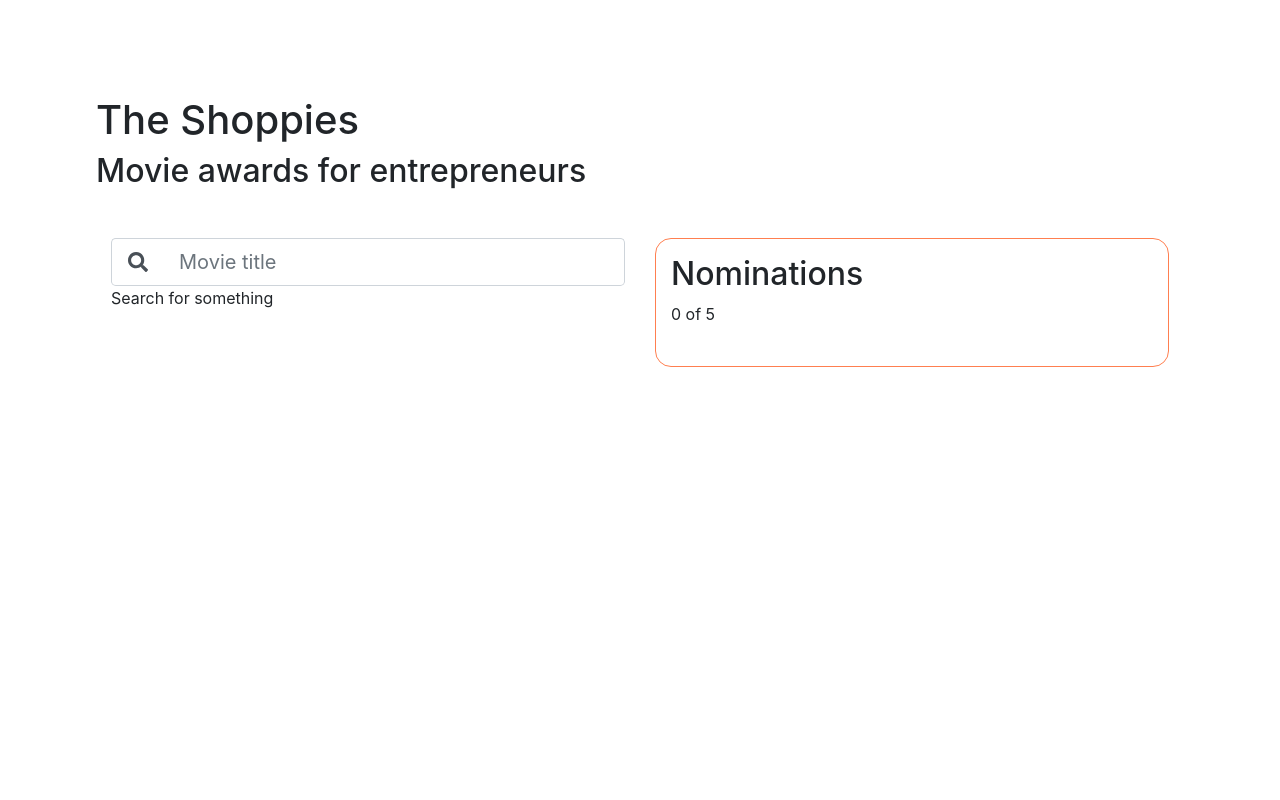
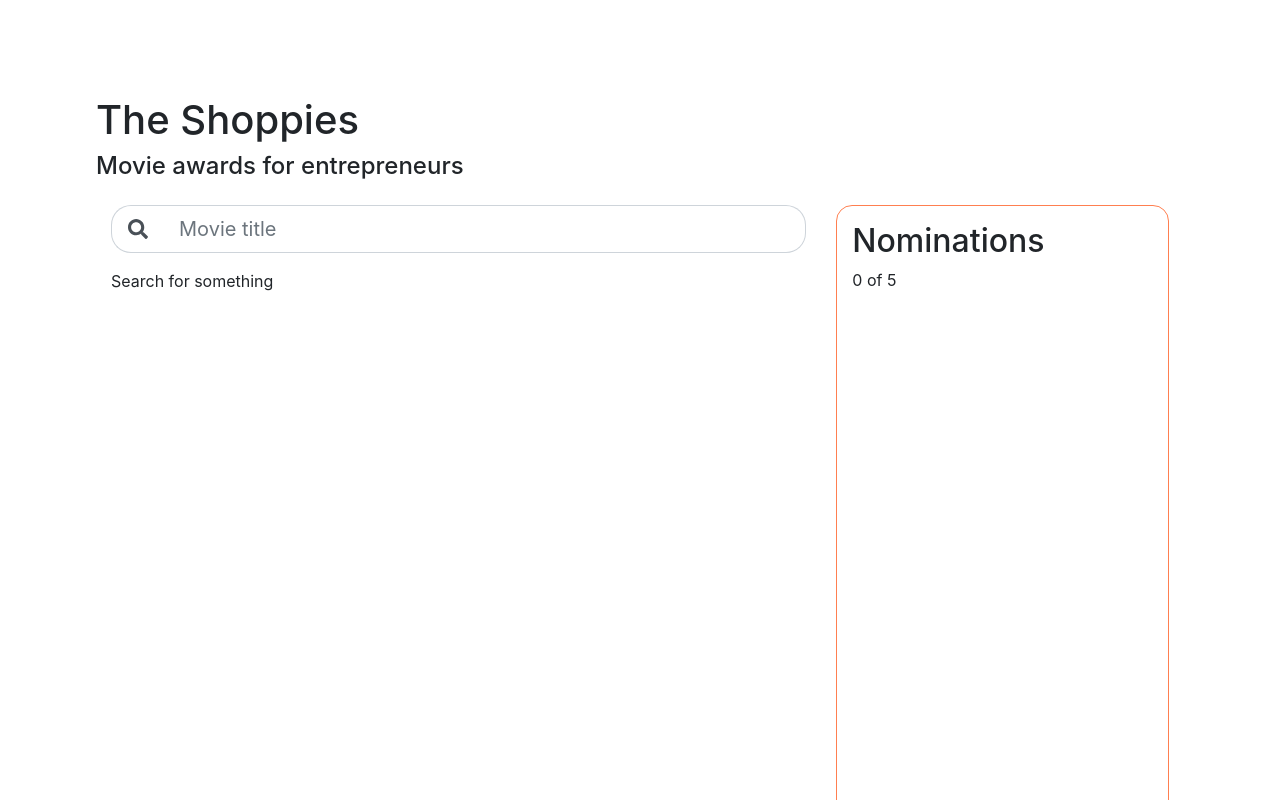
Before and after one commit to eleanorRumsey/ShopifyChallenge2021, a React (Create React App) app: page / in a window 1280 px wide. Shown: the top 800 px of the page. Built offline with nearby package versions, Linux system fonts and the light colour scheme.

Commit message:
Styling: Fixed height and width of search results, other small changes

```diff
--- a/src/App.css
+++ b/src/App.css
@@ -3,31 +3,32 @@
 }
 
 .header {
-	margin-bottom: 3em;
+	margin-bottom: 1.5em;
 }
 
 .hidden {
 	visibility: hidden;
 }
 
-.App-logo {
-	height: 40vmin;
-	pointer-events: none;
-}
-
 .search-input-prepend {
 	background-color: rgba(255, 255, 255, 0) !important;
 	border-right: none !important;
+	border-radius: 1em 0 0 1em !important;
 }
 
 .search-input {
 	border-left: none !important;
 	transition: none !important;
+	border-radius: 0 1em 1em 0 !important;
 }
 
 .search-input:focus {
 	box-shadow: none !important;
 	border-color: #ced4da !important;
+}
+
+.search-val-display {
+	margin-top: 1em;
 }
 
 .search-and-noms {
@@ -36,15 +37,44 @@
 }
 
 .movie-list {
-	margin-top: 1.5em;
 	list-style-type: none;
 	padding-inline-start: 0;
+	height: 85em;
 }
 
 .movie-container {
 	display: flex;
 	justify-content: space-between;
 	margin: 0.5em 0;
+	align-items: center;
+}
+
+/* .grow {
+	transition: all 0.2s ease-in-out;
+}
+
+.grow:hover {
+	transform: scale(1.1);
+} */
+
+.movie {
+	display: flex;
+	flex-direction: row;
+	height: 8em;
+}
+
+.movie-poster {
+	width: 5em;
+}
+
+.movie-info {
+	display: flex;
+	flex-direction: column;
+	padding: 1em;
+}
+
+.nominate-btn {
+	height: 2.5em;
 }
 
 .delete-btn-container {
@@ -67,18 +97,3 @@
 	display: flex;
 	flex-direction: row;
 }
-
-@media (prefers-reduced-motion: no-preference) {
-	.App-logo {
-		animation: App-logo-spin infinite 20s linear;
-	}
-}
-
-@keyframes App-logo-spin {
-	from {
-		transform: rotate(0deg);
-	}
-	to {
-		transform: rotate(360deg);
-	}
-}
--- a/src/header.js
+++ b/src/header.js
@@ -5,7 +5,7 @@ class Header extends React.Component {
 		return (
 			<div className="header">
 				<h1>The Shoppies</h1>
-				<h2>Movie awards for entrepreneurs</h2>
+				<h4>Movie awards for entrepreneurs</h4>
 			</div>
 		);
 	}
--- a/src/movie.js
+++ b/src/movie.js
@@ -1,13 +1,22 @@
 import React from "react";
 import Row from "react-bootstrap/Row";
+import Button from "react-bootstrap/Button";
 
 class Movie extends React.Component {
 	render() {
 		return (
 			<div className="movie">
-				{/* <div><img src={this.poster}/></div> */}
-				<div>{this.props.movie.Title}</div>
-				<div>{this.props.movie.Year}</div>
+				<div>
+					<img
+						src={this.props.movie.Poster}
+						alt={this.props.movie.Title}
+						className="movie-poster"
+					/>
+				</div>
+				<div className="movie-info">
+					<div>{this.props.movie.Title}</div>
+					<div>{this.props.movie.Year}</div>
+				</div>
 			</div>
 		);
 	}
--- a/src/search.js
+++ b/src/search.js
@@ -178,7 +178,7 @@ class Search extends React.Component {
 
 		return (
 			<div className="search-and-noms">
-				<Col>
+				<Col xs={8}>
 					<InputGroup size="lg">
 						<InputGroup.Prepend>
 							<InputGroup.Text className="search-input-prepend">
@@ -193,7 +193,7 @@ class Search extends React.Component {
 							placeholder="Movie title"
 						/>
 					</InputGroup>
-					{searchValueDisplay}
+					<div className="search-val-display">{searchValueDisplay}</div>
 					<SearchResults
 						isLoaded={isLoaded}
 						error={error}
--- a/src/searchResults.js
+++ b/src/searchResults.js
@@ -38,6 +38,7 @@ class SearchResults extends React.Component {
 									<Button
 										onClick={() => this.nominate(movie)}
 										disabled={this.isMovieNominated(movie)}
+										className="nominate-btn"
 									>
 										Nominate
 									</Button>
```
Also changed, not shown: 1 other file (tests, documents, lock files or other folders).
